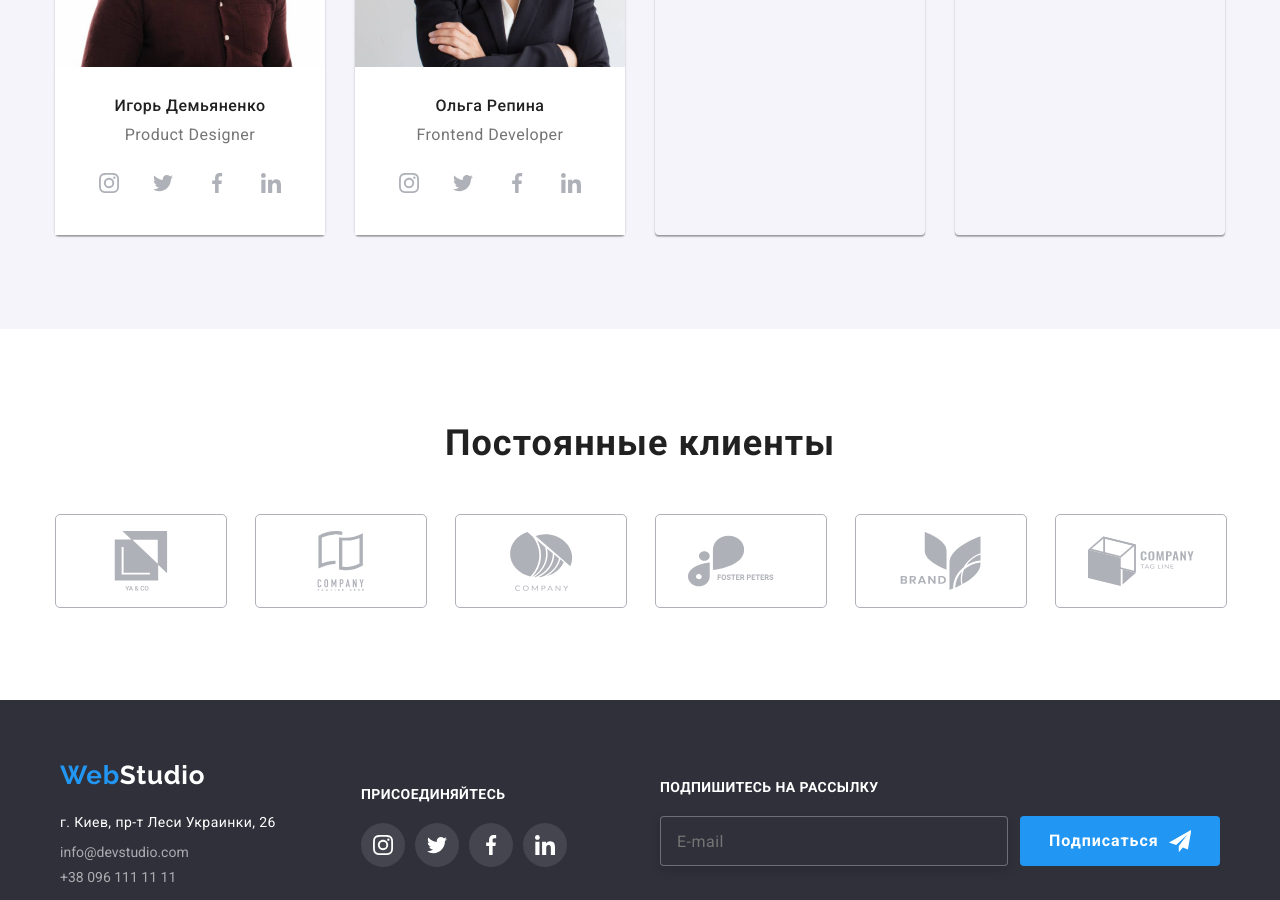
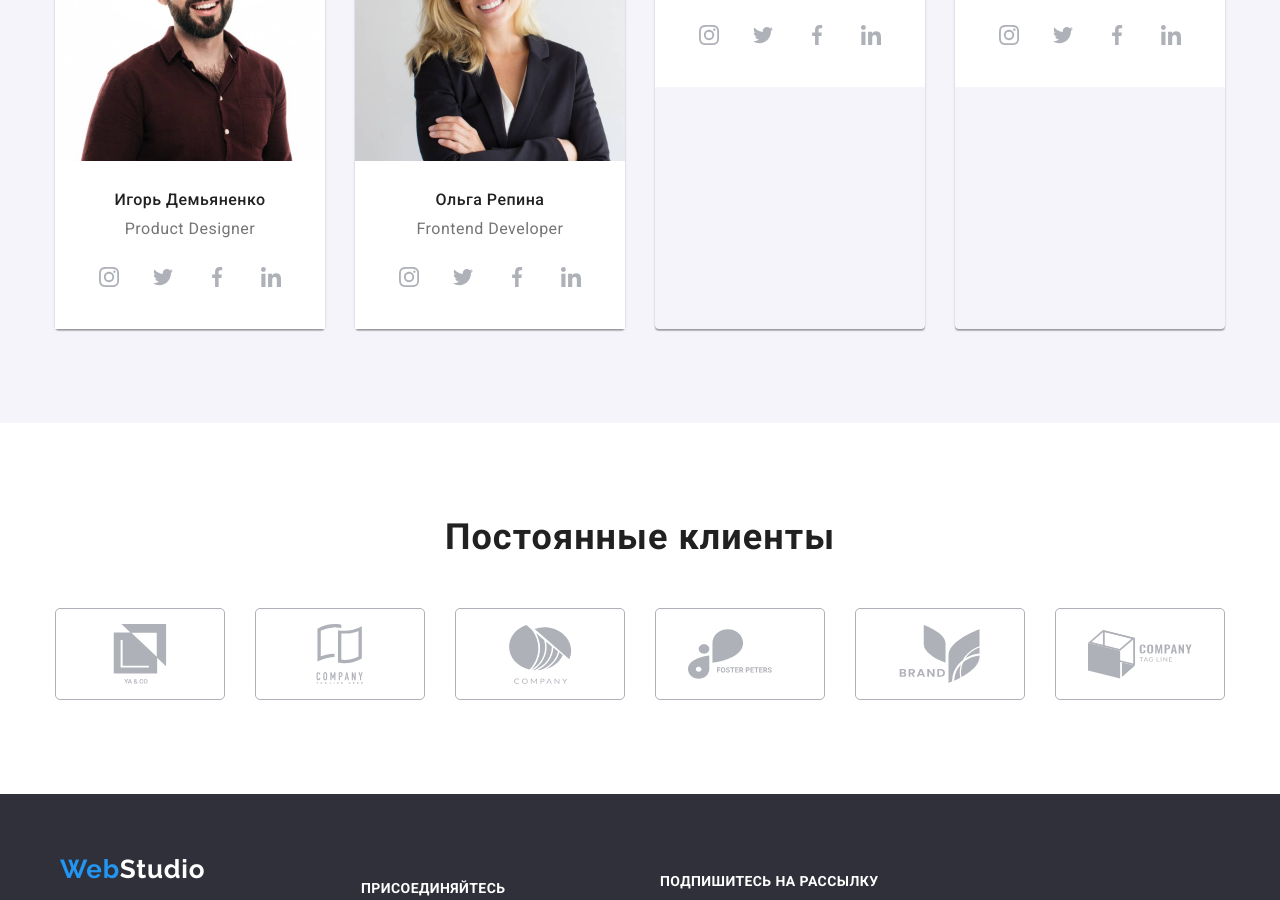
Before and after one commit to PhazZzyo/goit-markup-hw-08, a plain HTML site: page index.html in a window 1280 px wide. Shown: the part 1881-2781 px from the top of the page. Drawn offline with nearby package versions, Linux system fonts and the light colour scheme.

Commit message:
client section
client section fix

```diff
--- a/index.html
+++ b/index.html
@@ -487,46 +487,46 @@
           <h2 class="header2">Постоянные клиенты</h2>
           <ul class="list clients-list">
             <li class="clients-list__item">
-              <button class="clients-list__button" type="button">
+              <a href="" class="clients-list__link link">
                 <svg class="clients-list__icon" width="106px" height="60px">
                   <use href="./images/sprite.svg#icon-company01"></use>
                 </svg>
-              </button>
+              </a>
             </li>
             <li class="clients-list__item">
-              <button class="clients-list__button">
+              <a href="" class="clients-list__link link">
                 <svg class="clients-list__icon" width="106px" height="60px">
                   <use href="./images/sprite.svg#icon-company02"></use>
                 </svg>
-              </button>
+              </a>
             </li>
             <li class="clients-list__item">
-              <button class="clients-list__button">
+              <a href="" class="clients-list__link link">
                 <svg class="clients-list__icon" width="106px" height="60px">
                   <use href="./images/sprite.svg#icon-company03"></use>
                 </svg>
-              </button>
+              </a>
             </li>
             <li class="clients-list__item">
-              <button class="clients-list__button">
+              <a href="" class="clients-list__link link">
                 <svg class="clients-list__icon" width="106px" height="60px">
                   <use href="./images/sprite.svg#icon-company04"></use>
                 </svg>
-              </button>
+              </a>
             </li>
             <li class="clients-list__item">
-              <button class="clients-list__button">
+              <a href="" class="clients-list__link link">
                 <svg class="clients-list__icon" width="106px" height="60px">
                   <use href="./images/sprite.svg#icon-company05"></use>
                 </svg>
-              </button>
+              </a>
             </li>
             <li class="clients-list__item">
-              <button class="clients-list__button">
+              <a href="" class="clients-list__link link">
                 <svg class="clients-list__icon" width="106px" height="60px">
                   <use href="./images/sprite.svg#icon-company06"></use>
                 </svg>
-              </button>
+              </a>
             </li>
           </ul>
         </div>
--- a/sass/layout/_clients.scss
+++ b/sass/layout/_clients.scss
@@ -7,8 +7,6 @@
 }
 
 .clients-list__item {
-  max-width: 170px;
-  height: 92px;
   margin-left: 30px;
   margin-bottom: 30px;
   flex-basis: calc(100% / 2 - 30px);
@@ -20,8 +18,11 @@
   }
 }
 
-.clients-list__button {
-  padding: 16px 32px;
+.clients-list__link {
+  display: flex;
+  box-sizing: border-box;
+  @extend %align;
+  height: 92px;
   border: 1px solid #afb1b8;
   border-radius: 5px;
   fill: var(--icon_grey);
@@ -34,8 +35,12 @@
     fill: var(--blue);
     border: 1px solid var(--blue);
   }
+  @media screen and (min-width: 1200px) {
+    max-width: 170px;
+  }
 }
 
 .clients-list__icon {
   @extend %align;
+  margin: 16px 32px;
 }
--- a/sass/layout/_portfolio.scss
+++ b/sass/layout/_portfolio.scss
@@ -64,8 +64,8 @@
   border-left: 1px solid #eeeeee;
   border-right: 1px solid #eeeeee;
   border-bottom: 1px solid #eeeeee;
+  margin-bottom: 30px;
   @media screen and (min-width: 768px) {
-    margin-bottom: 30px;
     margin-left: 30px;
     flex-basis: calc((100% - 60px) / 2);
   }
--- a/sass/layout/_services.scss
+++ b/sass/layout/_services.scss
@@ -1,5 +1,5 @@
 .services .container {
-  padding: 0;
+  padding: 0px 15px 94px 15px;
 }
 .services {
   display: none;
```
Also changed, not shown: css/main.css, css/main.min.css, 2 other files.
